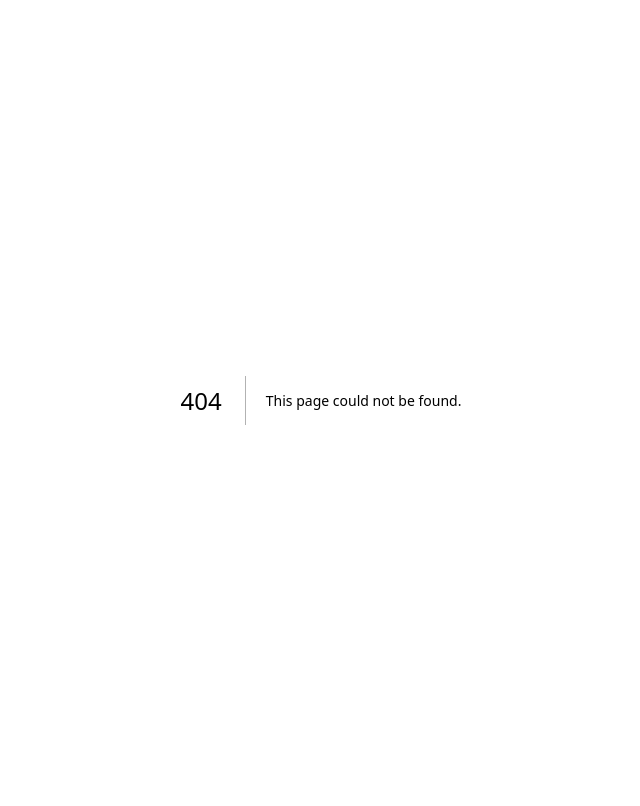
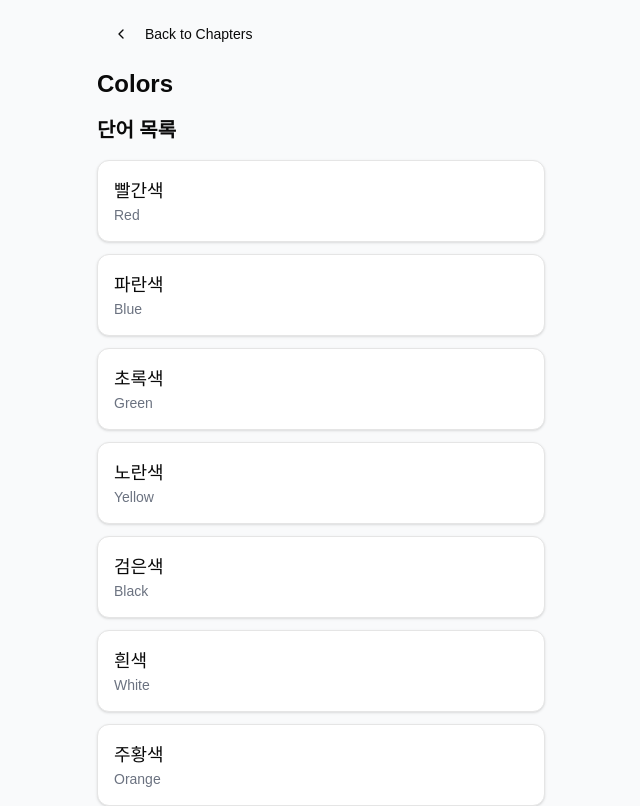
Before and after one commit to usernamebuzz/gongbu, a Next.js app: page /chapter/Colors in a window 1280 px wide. Before the commit this address had no page. Shown: the top 806 px of the page, without its empty margins (319-959 px from the left). Built offline with nearby package versions, Linux system fonts and the light colour scheme.

Commit message:
💄 UI: Create chapter page

```diff
--- /dev/null
+++ b/app/chapter/[name]/page.tsx
@@ -0,0 +1,53 @@
+'use client'
+
+import { useRouter } from 'next/navigation'
+import { Button } from '@/components/ui/button'
+import { Card, CardContent } from '@/components/ui/card'
+import { ChevronLeft } from 'lucide-react'
+import data from '@/app/data/index.json'
+import { Chapter } from '@/app/types'
+
+export default function ChapterPage({ params }: { params: { name: string } }) {
+  const router = useRouter()
+  const chapter = data.chapters.find((c: Chapter) => c.name === params.name)
+
+  if (!chapter) {
+    return <div>Chapter not found</div>
+  }
+
+  return (
+    <div className='min-h-screen bg-gray-50 p-4 flex flex-col'>
+      <div className='max-w-md mx-auto w-full flex-grow'>
+        <Button
+          variant='ghost'
+          className='mb-4'
+          onClick={() => router.push('/')}
+        >
+          <ChevronLeft className='h-4 w-4 mr-2' />
+          Back to Chapters
+        </Button>
+        <h2 className='text-2xl font-bold mb-4'>{chapter.name}</h2>
+
+        <div className='grid grid-cols-1 gap-8'>
+          <div className='flex flex-col'>
+            <h3 className='text-xl font-semibold mb-4'>단어 목록</h3>
+            <div className='space-y-3'>
+              {chapter.words.map((word) => (
+                <Card key={word.id} className='hover:bg-gray-50'>
+                  <CardContent className='p-4'>
+                    <div className='flex justify-between items-center'>
+                      <div>
+                        <p className='text-lg font-medium'>{word.korean}</p>
+                        <p className='text-sm text-gray-500'>{word.english}</p>
+                      </div>
+                    </div>
+                  </CardContent>
+                </Card>
+              ))}
+            </div>
+          </div>
+        </div>
+      </div>
+    </div>
+  )
+}
```
